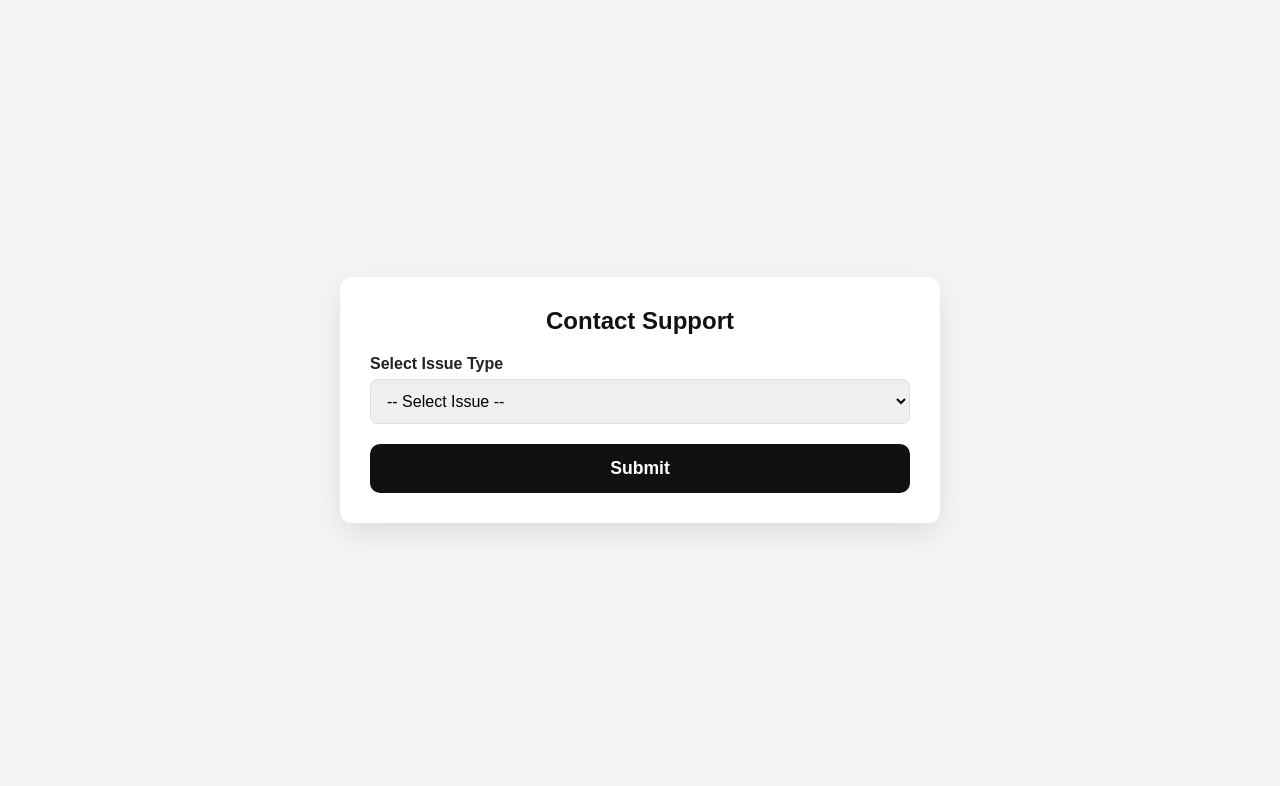
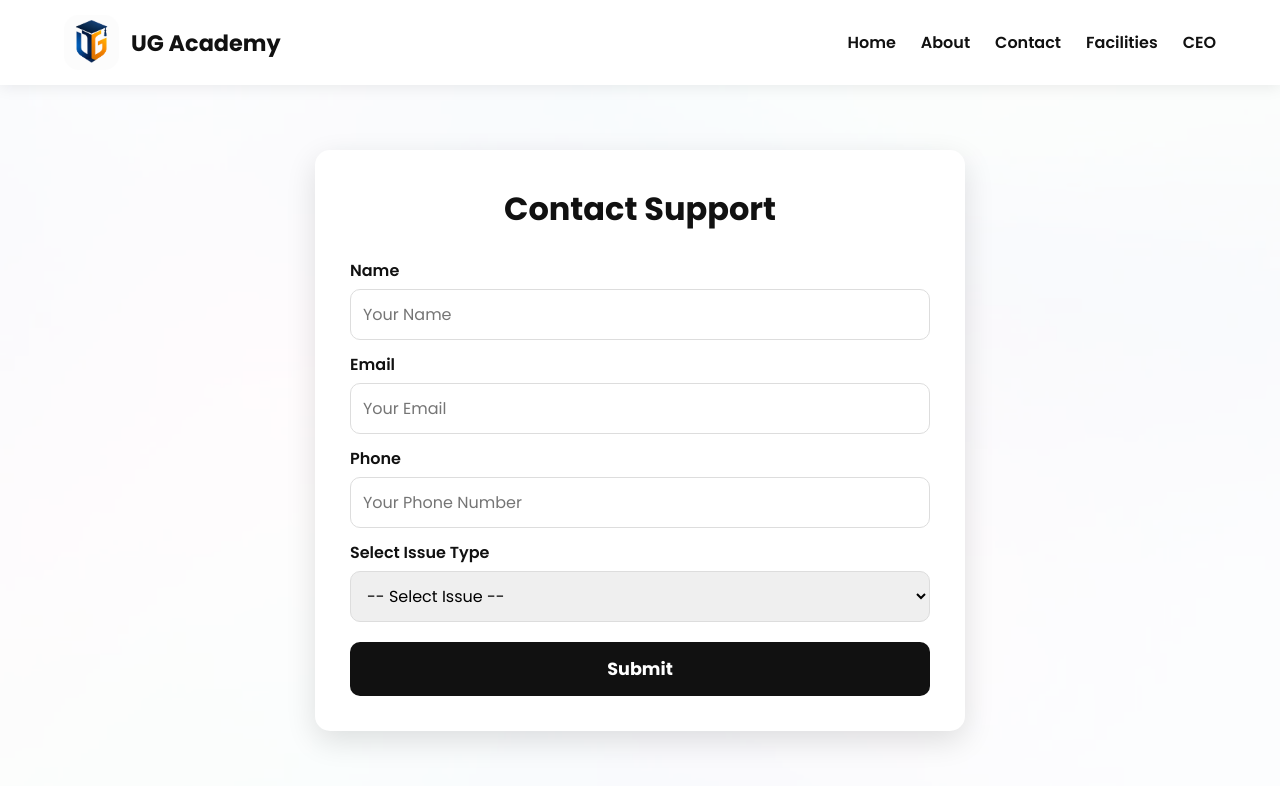
Before and after one commit to UG-World/UG-Academy, a plain HTML site: page contact.html in a window 1280 px wide. Drawn offline with Linux system fonts and the light colour scheme.

Commit message:
Update contact.html

```diff
--- a/contact.html
+++ b/contact.html
@@ -3,69 +3,131 @@
 <head>
 <meta charset="UTF-8">
 <meta name="viewport" content="width=device-width, initial-scale=1.0">
-<title>Contact Form</title>
+<title>Contact | UG Academy</title>
+
+<link href="https://fonts.googleapis.com/css2?family=Poppins:wght@300;400;500;600;700&display=swap" rel="stylesheet">
 
 <style>
+
 *{
 margin:0;
 padding:0;
 box-sizing:border-box;
-    font-family:Arial, Helvetica, sans-serif;
+font-family:'Poppins',sans-serif;
 }
 
 body{
+background:url('bg1.png') center center/cover no-repeat;
 min-height:100vh;
-    background:#f5f5f5;
-    display:flex;
-    justify-content:center;
-    align-items:center;
-    padding:20px;
 }
 
-/* CARD */
-.form-container{
+.overlay{
+background:rgba(255,255,255,.92);
+min-height:100vh;
+}
+
+/* NAVBAR (same as CEO page) */
+
+nav{
 width:100%;
-    max-width:600px;
-    background:#fff;
-    padding:30px;
-    border-radius:12px;
-    box-shadow:0 10px 30px rgba(0,0,0,0.1);
+display:flex;
+justify-content:space-between;
+align-items:center;
+padding:15px 5%;
+background:white;
+box-shadow:0 2px 15px rgba(0,0,0,.08);
+position:sticky;
+top:0;
+z-index:999;
+}
+
+.logo-box{
+display:flex;
+align-items:center;
+gap:12px;
+}
+
+.logo-box img{
+width:55px;
+height:55px;
+border-radius:15px;
+}
+
+.logo-box h2{
+font-size:1.4rem;
+color:#111;
+}
+
+.nav-links{
+display:flex;
+gap:25px;
+}
+
+.nav-links a{
+text-decoration:none;
+color:#111;
+font-weight:600;
+transition:.3s;
+}
+
+.nav-links a:hover{
+color:#d4a100;
+}
+
+/* CONTACT SECTION */
+
+.contact-container{
+min-height:calc(100vh - 90px);
+display:flex;
+align-items:center;
+justify-content:center;
+padding:60px 8%;
+}
+
+.card{
+width:100%;
+max-width:650px;
+background:white;
+padding:35px;
+border-radius:15px;
+box-shadow:0 10px 30px rgba(0,0,0,.12);
+animation:fadeUp 1s ease;
 }
 
 /* TITLE */
-.form-container h2{
+.card h1{
 text-align:center;
-    margin-bottom:20px;
+margin-bottom:25px;
 color:#111;
+font-size:2rem;
 }
 
-/* LABEL */
+/* INPUTS */
 label{
 display:block;
 margin:12px 0 6px;
 font-weight:600;
-    color:#222;
+color:#111;
 }
 
-/* INPUTS */
-select, textarea, input{
+input, select, textarea{
 width:100%;
 padding:12px;
 border:1px solid #ddd;
-    border-radius:8px;
+border-radius:10px;
 outline:none;
+transition:.3s;
 font-size:1rem;
-    transition:.2s;
 }
 
-select:focus, textarea:focus{
-    border-color:#d4a300;
+input:focus, select:focus, textarea:focus{
+border-color:#d4a100;
 }
 
 /* TEXTAREA */
 textarea{
+min-height:120px;
 resize:none;
-    min-height:120px;
 }
 
 /* BUTTON */
@@ -75,7 +137,7 @@ button{
 padding:14px;
 border:none;
 background:#111;
-    color:#fff;
+color:white;
 font-size:1.1rem;
 font-weight:700;
 border-radius:10px;
@@ -84,15 +146,15 @@ button{
 }
 
 button:hover{
-    background:#d4a300;
+background:#d4a100;
 color:#111;
 }
 
 /* WORD COUNT */
 small{
+color:#666;
 display:block;
 margin-top:6px;
-    color:#666;
 }
 
 /* HIDDEN BOX */
@@ -101,27 +163,86 @@ small{
 margin-top:10px;
 }
 
-/* RESPONSIVE */
-@media(max-width:600px){
-    .form-container{
-        padding:20px;
+/* ANIMATION */
+@keyframes fadeUp{
+from{
+opacity:0;
+transform:translateY(40px);
+}
+to{
+opacity:1;
+transform:translateY(0);
+}
 }
 
-    body{
-        padding:10px;
+/* MOBILE */
+@media(max-width:900px){
+
+nav{
+flex-direction:column;
+gap:20px;
 }
+
+.nav-links{
+flex-wrap:wrap;
+justify-content:center;
 }
+
+.contact-container{
+padding:30px 20px;
+}
+
+.card{
+padding:25px;
+}
+
+}
+
 </style>
 </head>
 
 <body>
 
-<div class="form-container">
-    <h2>Contact Support</h2>
+<div class="overlay">
+
+<nav>
+
+<div class="logo-box">
+<img src="UG-Academy.png" alt="">
+<h2>UG Academy</h2>
+</div>
+
+<div class="nav-links">
+<a href="index.html">Home</a>
+<a href="about.html">About</a>
+<a href="contact.html">Contact</a>
+<a href="facilities.html">Facilities</a>
+<a href="CEO.html">CEO</a>
+</div>
+
+</nav>
+
+<section class="contact-container">
+
+<div class="card">
+
+<h1>Contact Support</h1>
 
 <form id="contactForm">
 
-        <!-- SELECT -->
+<!-- NAME -->
+<label>Name</label>
+<input type="text" required placeholder="Your Name">
+
+<!-- EMAIL -->
+<label>Email</label>
+<input type="email" required placeholder="Your Email">
+
+<!-- PHONE -->
+<label>Phone</label>
+<input type="tel" required placeholder="Your Phone Number">
+
+<!-- ISSUE TYPE -->
 <label>Select Issue Type</label>
 <select id="issueType" required>
 <option value="">-- Select Issue --</option>
@@ -131,24 +252,31 @@ small{
 <option value="other">Other</option>
 </select>
 
-        <!-- CUSTOM BOX -->
+<!-- CUSTOM MESSAGE -->
 <div id="customBox">
-            <label>Describe Your Issue</label>
+<label>Your Message</label>
 <textarea id="customMessage" maxlength="500" placeholder="Write your message (max 500 words)"></textarea>
 <small id="wordCount">0 / 500 words</small>
 </div>
 
 <button type="submit">Submit</button>
+
 </form>
+
+</div>
+
+</section>
+
 </div>
 
 <script>
+
 const issueType = document.getElementById("issueType");
 const customBox = document.getElementById("customBox");
 const customMessage = document.getElementById("customMessage");
 const wordCount = document.getElementById("wordCount");
 
-// SHOW / HIDE LOGIC
+// SHOW / HIDE
 issueType.addEventListener("change", function(){
 if(this.value === "other"){
 customBox.style.display = "block";
@@ -161,7 +289,7 @@ issueType.addEventListener("change", function(){
 }
 });
 
-// WORD LIMIT LOGIC
+// WORD LIMIT
 customMessage.addEventListener("input", function(){
 let words = this.value.trim().split(/\s+/).filter(w => w.length > 0);
 
@@ -173,13 +301,14 @@ customMessage.addEventListener("input", function(){
 wordCount.textContent = words.length + " / 500 words";
 });
 
-// SUBMIT VALIDATION
+// SUBMIT CHECK
 document.getElementById("contactForm").addEventListener("submit", function(e){
 if(issueType.value === "other" && customMessage.value.trim() === ""){
 e.preventDefault();
 alert("Please write your message.");
 }
 });
+
 </script>
 
 </body>
```
Lines whose indentation alone changed are shown as unchanged.
